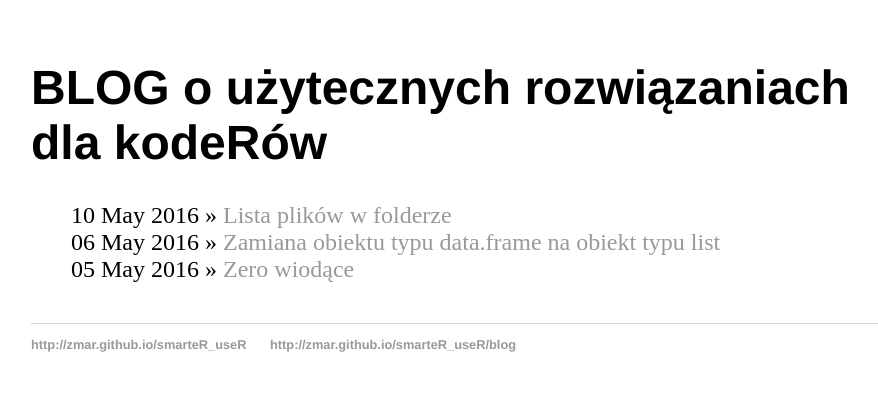
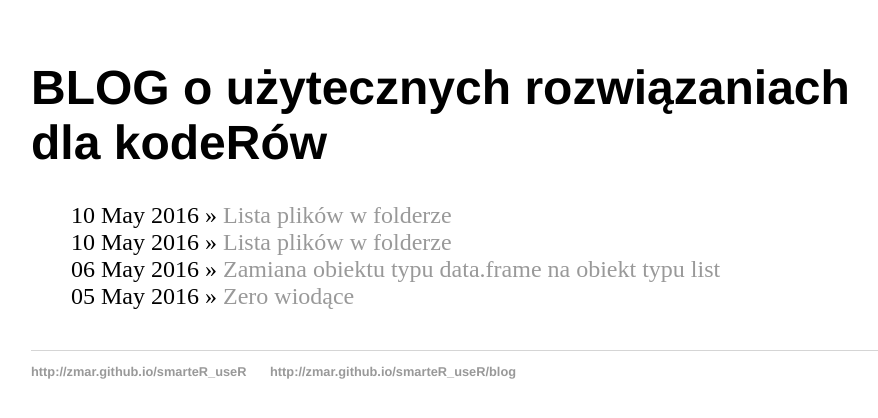
Before and after one commit to zmar/SmarteR_useR, a Jekyll site: the page built from blog/index.md, in a window 1280 px wide. Shown: the top 418 px of the page, without its empty margins (161-1039 px from the left). Built offline with Jekyll 4.4.1, drawn with Linux system fonts in a browser that asks for light colours.

Commit message:
Update and rename operator.md to 2016-05-11-operator.md

````diff
--- a/_posts/operator.md
+++ b/_posts/2016-05-11-operator.md
@@ -1,4 +1,8 @@
-
+---
+layout: post
+title: "Lista plików w folderze"
+date: 2016-05-10
+---
 
 
 ```
````
